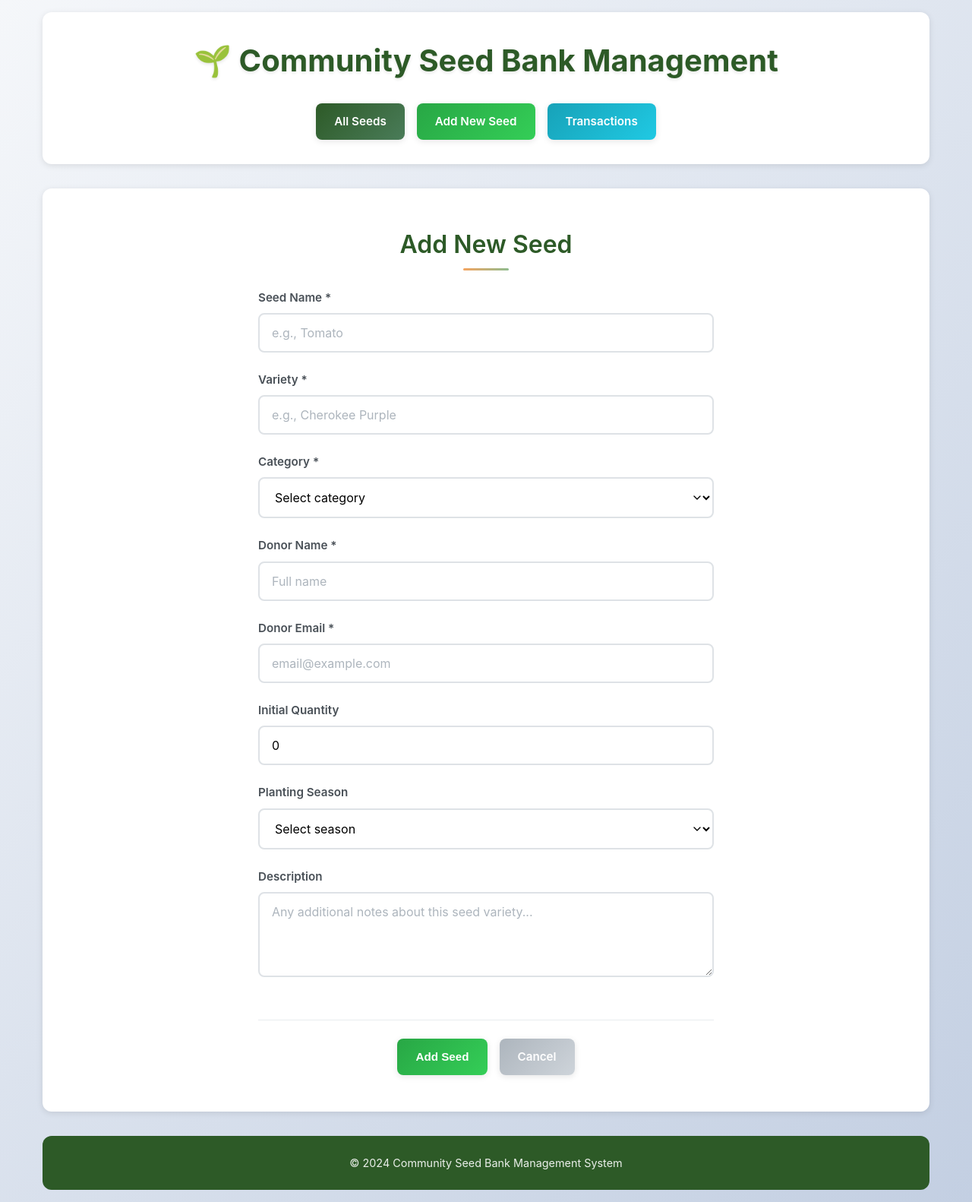
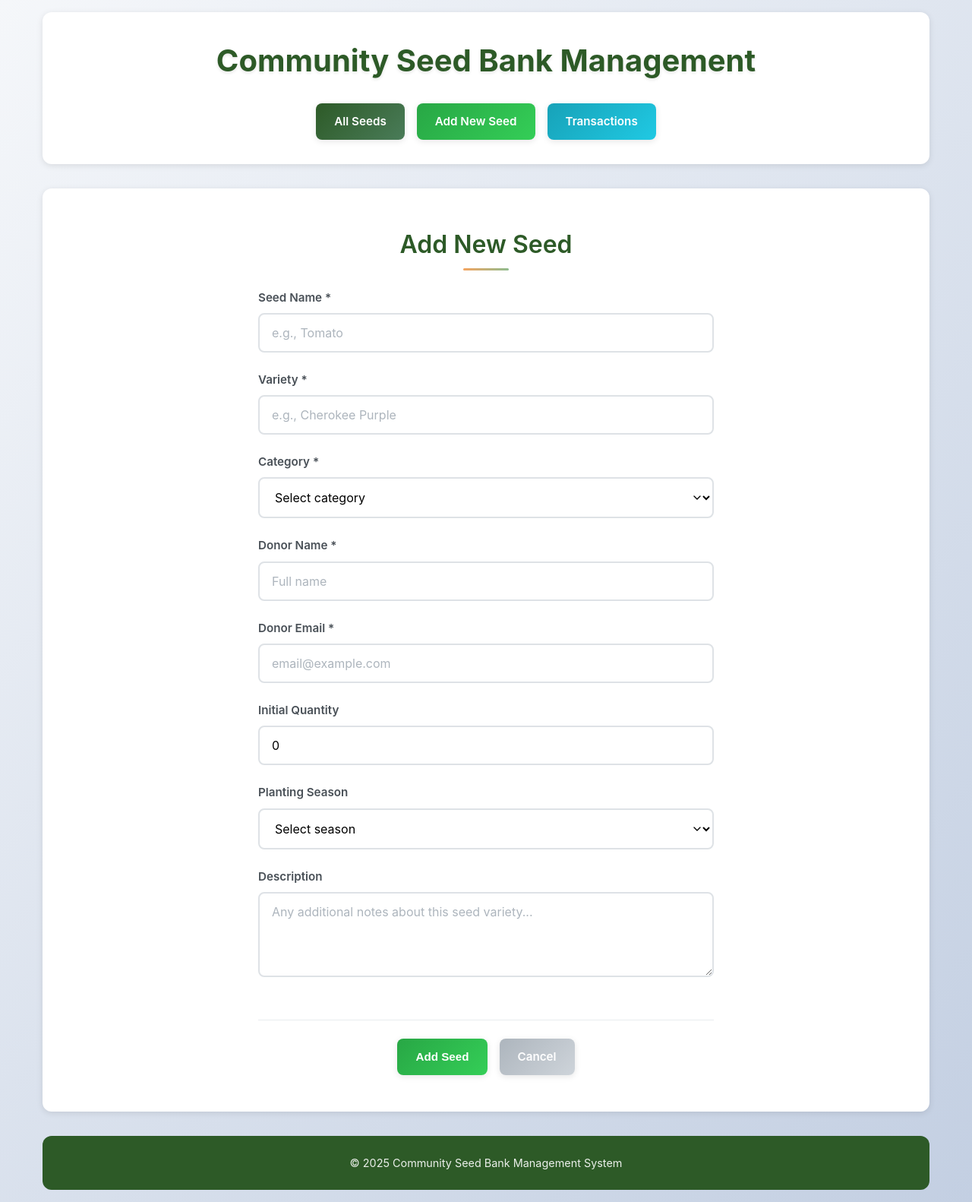
Before and after one commit to umarkhemis/Community_seed_inventory_management, a PHP site: page /create_seed.php in a window 1280 px wide. Shown: the whole page at 76% size. Run offline with PHP 8.4, Linux system fonts and the light colour scheme.

Commit message:
modified some codes

```diff
--- a/public/create_seed.php
+++ b/public/create_seed.php
@@ -47,7 +47,7 @@ if ($_SERVER['REQUEST_METHOD'] === 'POST') {
 <body>
     <div class="container">
         <header>
-            <h1>🌱 Community Seed Bank Management</h1>
+            <h1> Community Seed Bank Management</h1>
             <nav>
                 <a href="index.php" class="btn btn-primary">All Seeds</a>
                 <a href="create_seed.php" class="btn btn-success">Add New Seed</a>
@@ -145,7 +145,7 @@ if ($_SERVER['REQUEST_METHOD'] === 'POST') {
         </main>
 
         <footer>
-            <p>&copy; 2024 Community Seed Bank Management System</p>
+            <p>&copy; 2025 Community Seed Bank Management System</p>
         </footer>
     </div>
 </body>
--- a/public/delete_seed.php
+++ b/public/delete_seed.php
@@ -49,7 +49,7 @@
 <body>
     <div class="container">
         <header>
-            <h1>🌱 Community Seed Bank Management</h1>
+            <h1>Community Seed Bank Management</h1>
             <nav>
                 <a href="index.php" class="btn btn-primary">All Seeds</a>
                 <a href="create_seed.php" class="btn btn-success">Add New Seed</a>
@@ -68,7 +68,7 @@
 
             <div class="delete-confirmation">
                 <div class="alert alert-warning">
-                    <h3>⚠️ Are you sure you want to delete this seed?</h3>
+                    <h3>Are you sure you want to delete this seed?</h3>
                     <p>This action cannot be undone. All associated transactions will also be deleted.</p>
                 </div>
 
@@ -105,7 +105,7 @@
         </main>
 
         <footer>
-            <p>&copy; 2024 Community Seed Bank Management System</p>
+            <p>&copy; 2025 Community Seed Bank Management System</p>
         </footer>
     </div>
 </body>
--- a/public/edit_seed.php
+++ b/public/edit_seed.php
@@ -161,7 +161,7 @@
         </main>
 
         <footer>
-            <p>&copy; 2024 Community Seed Bank Management System</p>
+            <p>&copy; 2025 Community Seed Bank Management System</p>
         </footer>
     </div>
 </body>
--- a/public/index.php
+++ b/public/index.php
@@ -61,7 +61,7 @@
         </main>
 
         <footer>
-            <p>&copy; 2024 Community Seed Bank Management System</p>
+            <p>&copy; 2025 Community Seed Bank Management System</p>
         </footer>
     </div>
 </body>
--- a/public/transactions.php
+++ b/public/transactions.php
@@ -71,7 +71,7 @@
 <body>
     <div class="container">
         <header>
-            <h1>🌱 Community Seed Bank Management</h1>
+            <h1>Community Seed Bank Management</h1>
             <nav>
                 <a href="index.php" class="btn btn-primary">All Seeds</a>
                 <a href="create_seed.php" class="btn btn-success">Add New Seed</a>
@@ -222,7 +222,7 @@
         </main>
 
         <footer>
-            <p>&copy; 2024 Community Seed Bank Management System</p>
+            <p>&copy; 2025 Community Seed Bank Management System</p>
         </footer>
     </div>
 </body>
--- a/public/view_seed.php
+++ b/public/view_seed.php
@@ -233,7 +233,7 @@ if ($_SERVER['REQUEST_METHOD'] === 'POST') {
         </main>
 
         <footer>
-            <p>&copy; 2024 Community Seed Bank Management System</p>
+            <p>&copy; 2025 Community Seed Bank Management System</p>
         </footer>
     </div>
 </body>
```
Also changed, not shown: public/assets/index.css.
